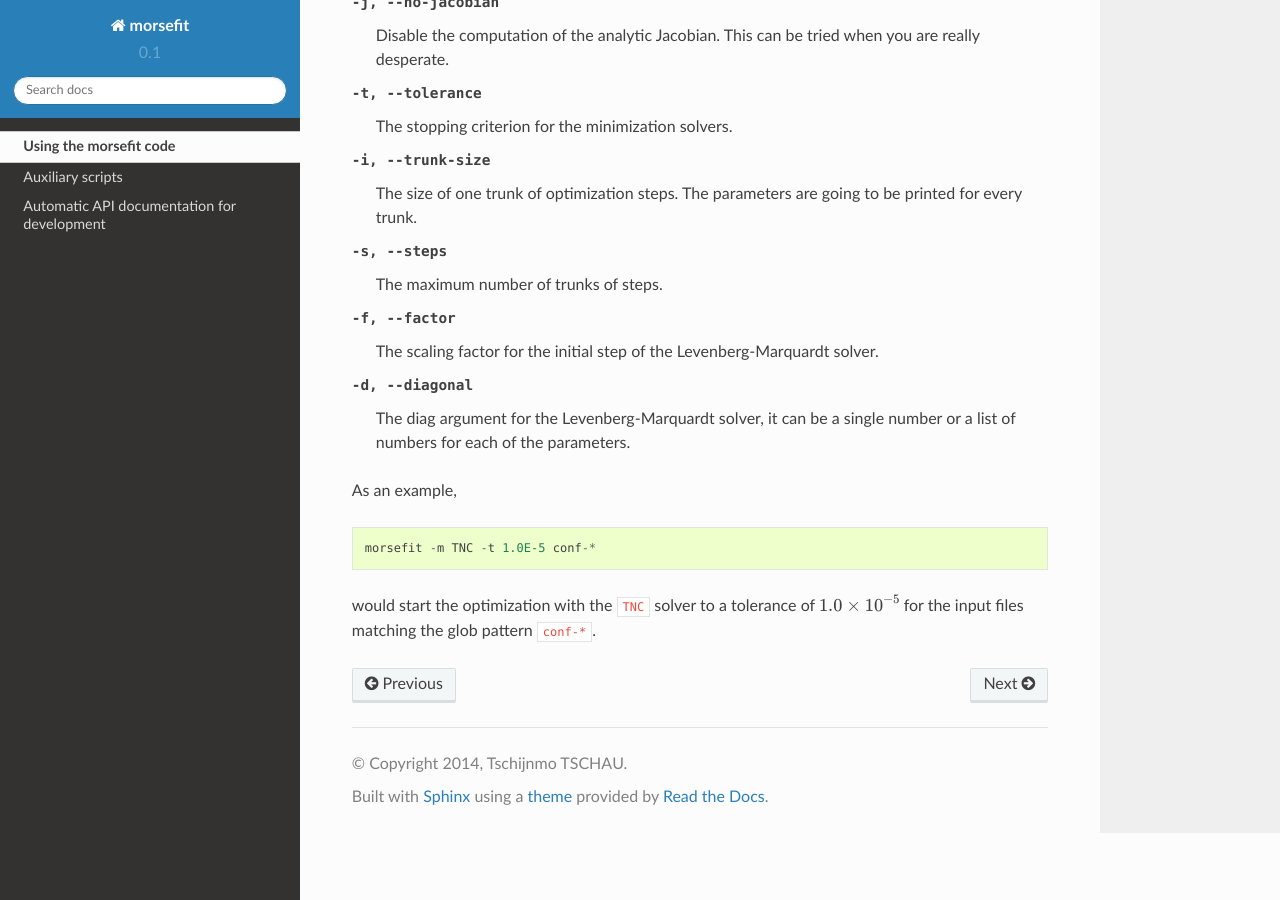
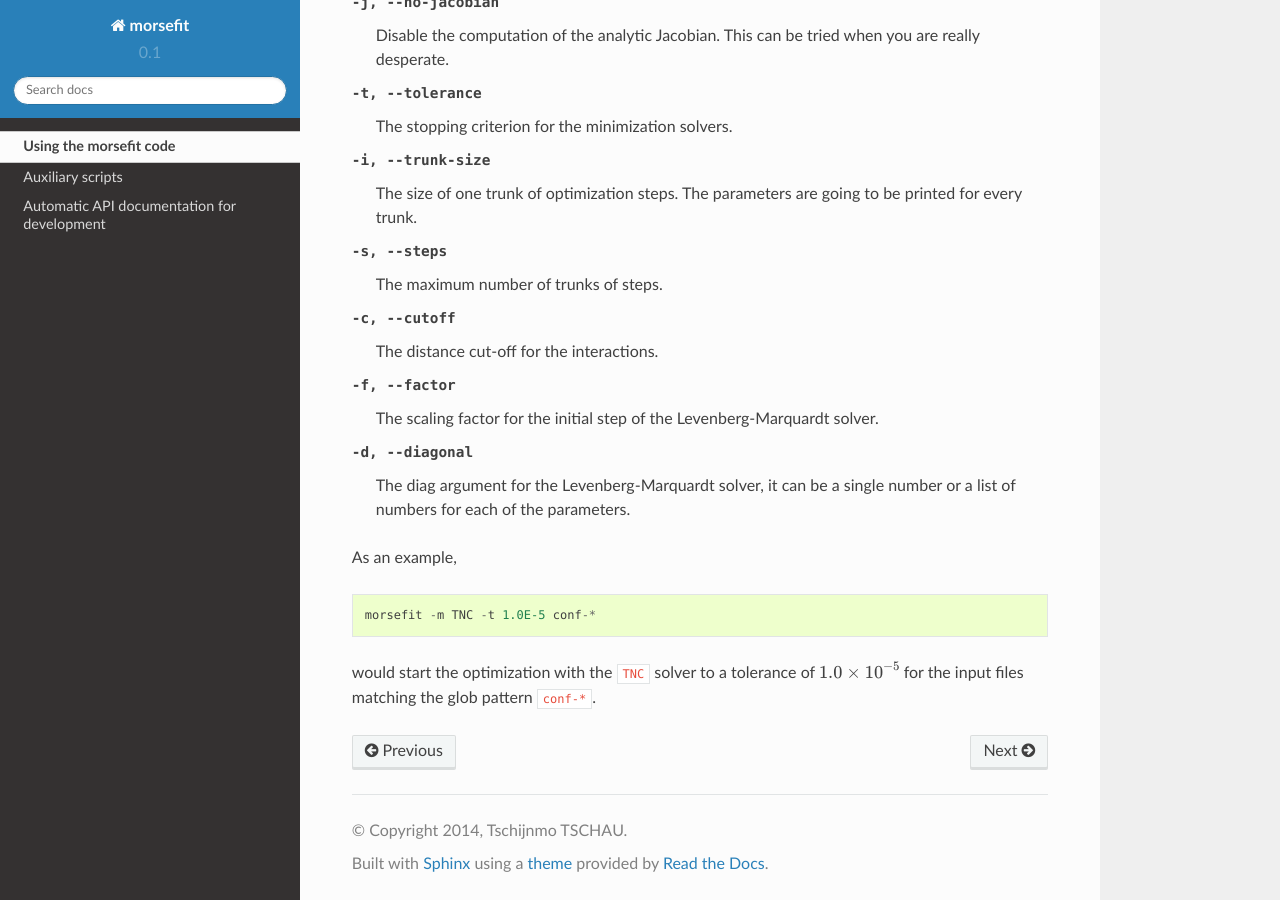
Before and after one commit to tschijnmo/morsefit, a Sphinx documentation site: the page built from docs/usage.rst, in a window 1280 px wide and 900 px high, scrolled down 907 px. Built offline with Sphinx 7.4.7 and the Read the Docs theme 2.0.0, drawn with Linux system fonts in a browser that asks for light colours.

Commit message:
Add the documentation for the -c option
The cut-off option -c was missed in the documentation for the main
driver script. It is added now.

```diff
--- a/docs/usage.rst
+++ b/docs/usage.rst
@@ -40,6 +40,7 @@ The code also accepts several optional arguments,
 -i, --trunk-size  The size of one trunk of optimization steps. The parameters are
                   going to be printed for every trunk.
 -s, --steps       The maximum number of trunks of steps.
+-c, --cutoff      The distance cut-off for the interactions.
 -f, --factor      The scaling factor for the initial step of the
                   Levenberg-Marquardt solver.
 -d, --diagonal    The diag argument for the Levenberg-Marquardt solver, it can be
```
